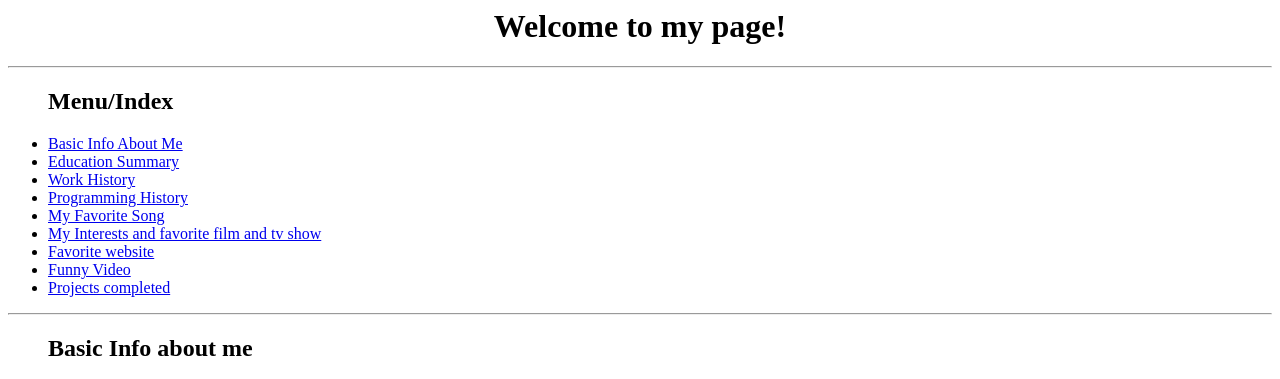
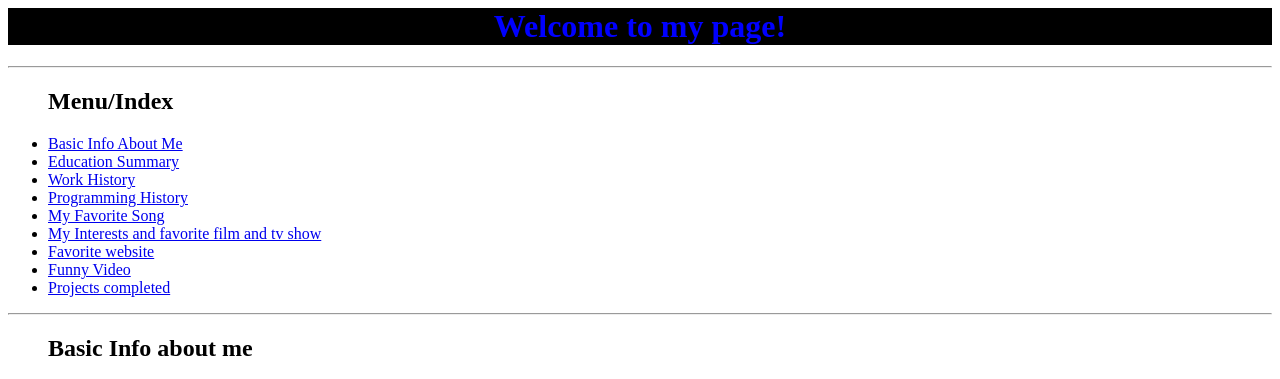
Before and after one commit to Wdainoski/webpage1.20, a plain HTML site: page index.html in a window 1280 px wide. Shown: the top 379 px of the page. Drawn offline with Linux system fonts and the light colour scheme.

Commit message:
Update index.html

```diff
--- a/index.html
+++ b/index.html
@@ -6,9 +6,8 @@
     <title> Project 1 </title>
     </head>
     <body>
-    <h1 style="text-align:center"> Welcome to my page! </h1>
+    <h1 style="text-align:center;color:blue;background-color:black"> Welcome to my page! </h1>
     <hr>
-
     <nav>
     <ul>
     <h2> Menu/Index </h2>
@@ -88,6 +87,8 @@
 
 
 
+
+
     <a href="#top_of_page"> Back to the top! </a>
     </body>
     </html>
```
